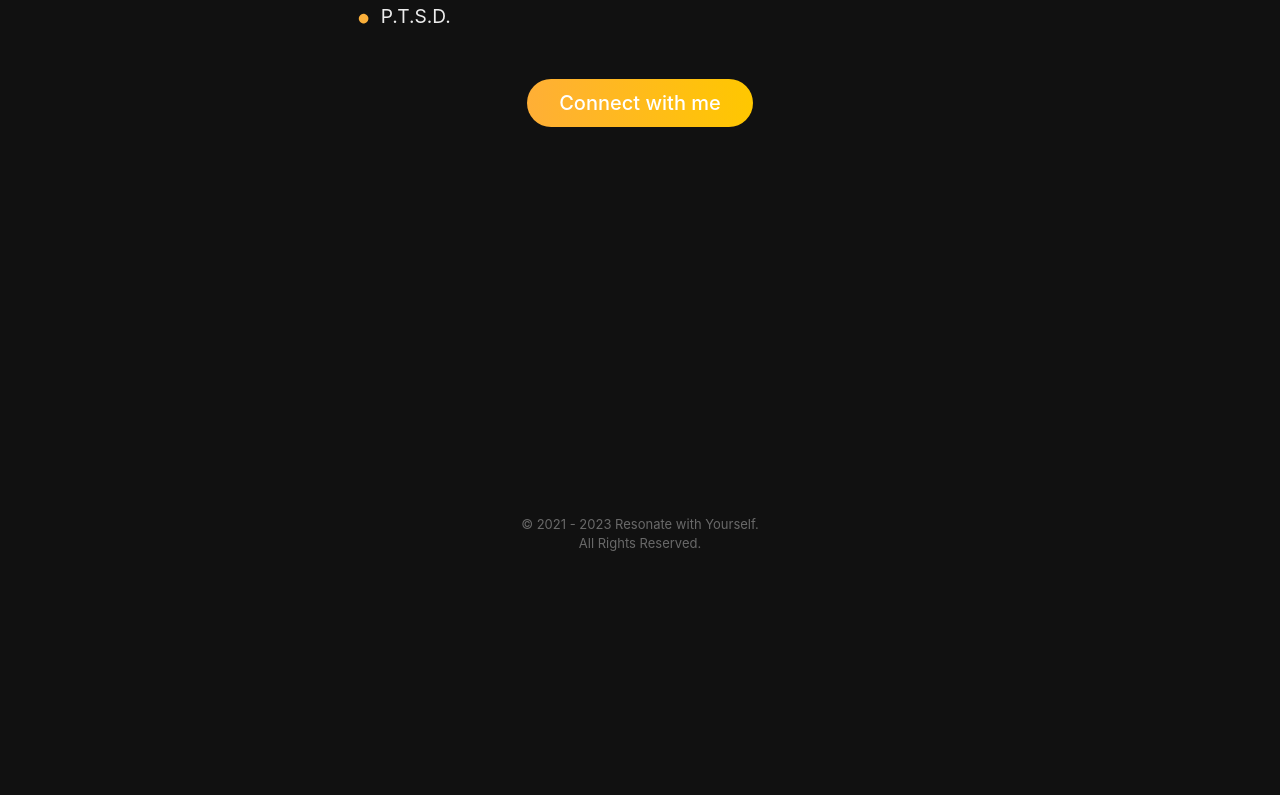
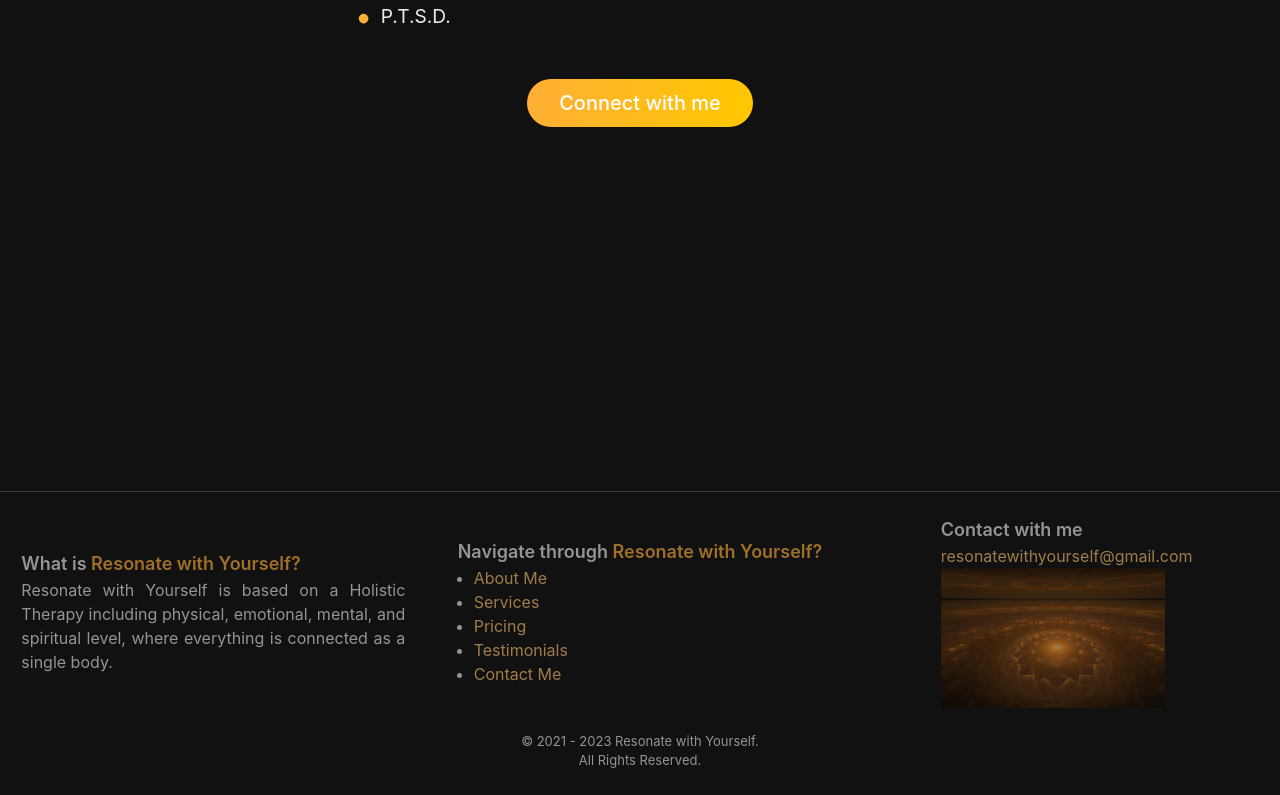
Before and after one commit to Democles85/colombo_portfolio_reworked, a Next.js app: page / in a window 1280 px wide. Shown: the part 1558-2353 px from the top of the page. Before the commit the page ends 2136 px from the top, so only its background shows below. Built offline with nearby package versions, Linux system fonts and the light colour scheme.

Commit message:
fixed web

```diff
--- a/components/Footer.tsx
+++ b/components/Footer.tsx
@@ -1,13 +1,72 @@
-import { Box, Text } from '@chakra-ui/react';
+import {
+  Box,
+  Heading,
+  Image,
+  Link,
+  ListItem,
+  Text,
+  UnorderedList,
+} from '@chakra-ui/react';
 
 export default function Footer() {
   return (
+    <Box opacity={0.6} borderTop={'1px solid rgba(255, 255, 255, 0.3)'}>
+      <Box className="grid grid-cols-3 items-center justify-center text-justify mt-6">
+        <Box className="col-span-1 items-center max-w-sm mx-auto">
+          <Text as="h2" className="text-lg font-semibold">
+            What is{' '}
+            <span style={{ color: 'rgba(255, 175, 58, 1)' }}>
+              Resonate with Yourself?
+            </span>
+          </Text>
+          <Text as="p">
+            Resonate with Yourself is based on a Holistic Therapy including
+            physical, emotional, mental, and spiritual level, where everything
+            is connected as a single body.
+          </Text>
+        </Box>
+
+        <Box className="col-span-1 items-center max-w-sm mx-auto">
+          <Text as="h2" className="text-lg font-semibold">
+            Navigate through{' '}
+            <span style={{ color: 'rgba(255, 175, 58, 1)' }}>
+              Resonate with Yourself?
+            </span>
+          </Text>
+          <UnorderedList>
+            <ListItem>
+              <Link href={'/about'}>About Me</Link>
+            </ListItem>
+            <ListItem>
+              <Link href={'/services'}>Services</Link>
+            </ListItem>
+            <ListItem>
+              <Link href={'/pricing'}>Pricing</Link>
+            </ListItem>
+            <ListItem>
+              <Link href={'/testimonials'}>Testimonials</Link>
+            </ListItem>
+            <ListItem>
+              <Link href={'/contact'}>Contact Me</Link>
+            </ListItem>
+          </UnorderedList>
+        </Box>
+
+        <Box className="col-span-1 justify-center items-center max-w-sm mx-auto">
+          <Text as="h2" className="text-lg font-semibold">
+            Contact with me
+          </Text>
+          <Link href={'mailto:resonatewithyourself@gmail.com'}>
+            resonatewithyourself@gmail.com
+          </Link>
+          <Image src={'/works/home_thumbnail.jpg'} h={'140px'} />
+        </Box>
+      </Box>
       <Box
         display={'flex'}
         flexDir={'column'}
         justifyContent={'center'}
         alignItems={'center'}
-      opacity={0.4}
         fontSize={'small'}
         my={6}
       >
@@ -16,5 +75,6 @@ export default function Footer() {
         </Text>
         <Text>All Rights Reserved. </Text>
       </Box>
+    </Box>
   );
 }
--- a/components/Header.tsx
+++ b/components/Header.tsx
@@ -24,7 +24,6 @@ export default function Header({ children, thumbnail }: HeaderProps) {
       backgroundRepeat={'no-repeat'}
       position={'relative'}
     >
-      {/* Make it responsive for mobile browsers knowing the navigation bar */}
       <Box
         height={{
           base: `calc(${height}px - 4rem)`,
--- a/components/Logo.tsx
+++ b/components/Logo.tsx
@@ -1,6 +1,6 @@
+import { Divider, Image, Text, useColorModeValue } from '@chakra-ui/react';
+import styled from '@emotion/styled';
 import Link from 'next/link';
-import styled from '@emotion/styled';
-import { Divider, Text, useColorModeValue, Image } from '@chakra-ui/react';
 
 // Font
 import { Roboto } from '@next/font/google';
@@ -42,12 +42,14 @@ const Logo = () => {
           ml={2}
           height={'35px'}
           color={useColorModeValue('#202023', '#ffffff')}
+          display={{ base: 'none', md: 'flex' }}
         />
         <Text
           ml={2}
           color={'rgba(250, 175, 58, 1)'}
           className={roboto.className}
           fontWeight={'400'}
+          display={{ base: 'none', md: 'flex' }}
         >
           Resonate with Yourself
         </Text>
--- a/components/Navbar.tsx
+++ b/components/Navbar.tsx
@@ -1,7 +1,4 @@
-import NextLink from 'next/link';
-import React from 'react';
-import ThemeToggleSwitch from './ThemeToggleSwitch';
-import Logo from './Logo';
+import { HamburgerIcon } from '@chakra-ui/icons';
 import {
   Accordion,
   AccordionButton,
@@ -24,11 +21,14 @@ import {
   Stack,
   StackDivider,
   Text,
-  VStack,
   useColorModeValue,
   useDisclosure,
+  VStack,
 } from '@chakra-ui/react';
-import { HamburgerIcon } from '@chakra-ui/icons';
+import NextLink from 'next/link';
+import React from 'react';
+import Logo from './Logo';
+import ThemeToggleSwitch from './ThemeToggleSwitch';
 
 // Custom Styles
 import styles from '../styles/TextGradient.module.css';
@@ -166,7 +166,9 @@ const Navbar = (props: any) => {
             ml={2}
             display={{ base: 'inline-block', md: 'inline-block', lg: 'none' }}
           >
-            <Button rightIcon={<HamburgerIcon />} onClick={onOpen} />
+            <Button onClick={onOpen}>
+              <HamburgerIcon />
+            </Button>
 
             <Drawer
               isOpen={isOpen}
```
Lines whose indentation alone changed are shown as unchanged.
